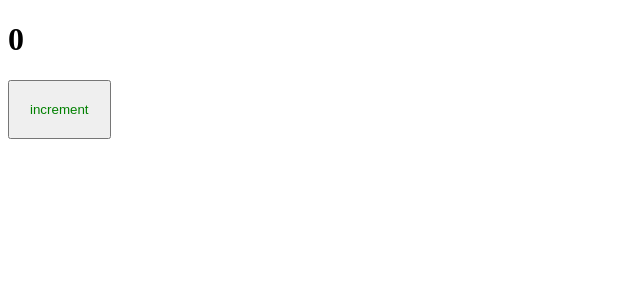
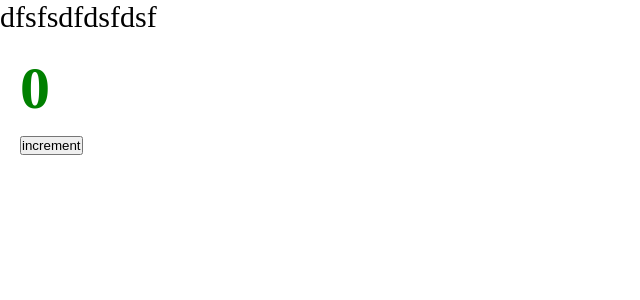
Before and after one commit to Kostya-x-pro/production-project, a React app: page / in a window 1280 px wide. Shown: the top 300 px of the page, without its empty margins (0-640 px from the left). Built offline with nearby package versions, Linux system fonts and the light colour scheme.

Commit message:
Настраиваем css modules

```diff
--- a/package.json
+++ b/package.json
@@ -27,7 +27,8 @@
     "typescript": "^4.9.5",
     "webpack": "^5.94.0",
     "webpack-cli": "^4.9.2",
-    "webpack-dev-server": "^4.7.4"
+    "webpack-dev-server": "^4.7.4",
+    "mini-css-extract-plugin": "^2.5.3"
   },
   "dependencies": {
     "react": "^17.0.2",
--- /dev/null
+++ b/src/App.tsx
@@ -0,0 +1,14 @@
+import Counter from './components/Counter';
+import './index.scss';
+
+
+const App = () => {
+  return (
+    <div className="app">
+      dfsfsdfdsfdsf
+      <Counter/>
+    </div>
+  );
+};
+
+export default App;
--- a/src/components/Counter.scss
+++ b/src/components/Counter.module.scss
@@ -1,4 +1,4 @@
-button {
+.btn {
   padding: 20px;
   color: green;
 }
--- a/src/components/Counter.tsx
+++ b/src/components/Counter.tsx
@@ -1,18 +1,21 @@
-import { useState } from "react";
+import {useState} from 'react';
+import * as classes from './Counter.module.scss';
 
-import './Counter.scss'
+console.log(classes);
 
-export const Counter = () => {
+const Counter = () => {
     const [count, setCount] = useState(0);
 
     const increment = () => {
-    setCount(count + 1)
+        setCount(count + 1);
     }
 
     return (
-    <div>
+        <div className={classes.btn}>
             <h1>{count}</h1>
             <button onClick={increment}>increment</button>
         </div>
     );
 };
+
+export default Counter;
--- /dev/null
+++ b/src/index.scss
@@ -0,0 +1,9 @@
+* {
+  box-sizing: border-box;
+  margin: 0;
+  padding: 0;
+}
+
+.app {
+  font-size: 30px;
+}
--- a/src/index.tsx
+++ b/src/index.tsx
@@ -1,7 +1,7 @@
 import { render } from "react-dom";
-import { Counter } from "./components/Counter";
+import App from "./App";
 
 render(
-  <Counter/>,
+  <App/>,
   document.getElementById('root')
 )
```
Also changed, not shown: src/global.d.ts (added, +7 -0 lines), 9 other files (tests, documents, lock files or other folders). Lines whose indentation alone changed are shown as unchanged.
